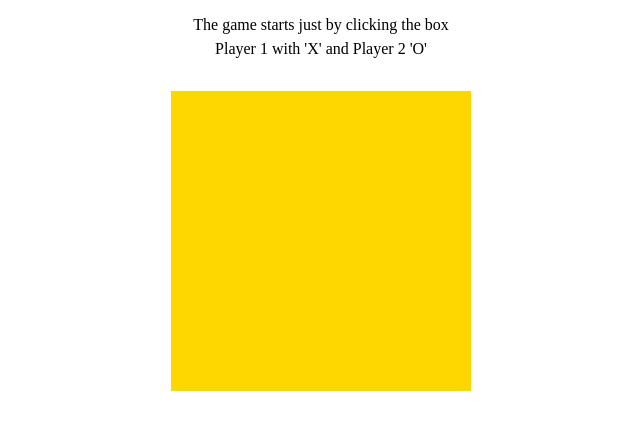
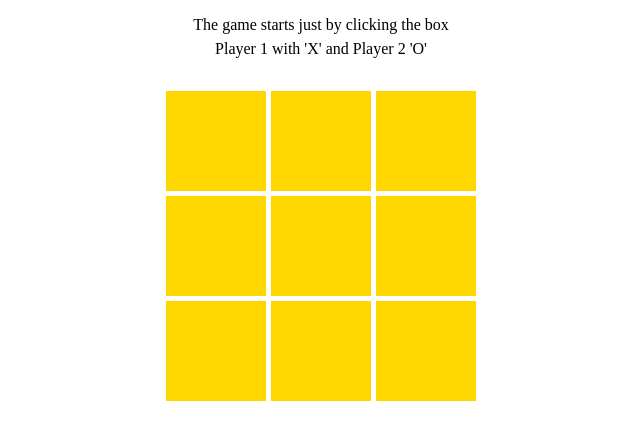
Before and after one commit to yihune21/tic_tac_toe, a plain HTML site: page index.html in a window 1280 px wide. Shown: the part 85-524 px from the top of the page, without its empty margins (319-959 px from the left). Drawn offline with Linux system fonts and the light colour scheme.

Commit message:
build the game board

```diff
--- a/css/styles.css
+++ b/css/styles.css
@@ -13,12 +13,20 @@ p {
 }
 .game__board {
   display: grid;
-  grid-template-columns: 1fr 1fr 1fr;
-  grid-template-rows: 1fr 1fr 1fr;
-  width: 30rem;
-  height: 30rem;
+  grid-template-columns: repeat(3, 1fr);
+  grid-template-rows: repeat(3, 1fr);
+  width: 10rem;
+  height: 10rem;
   background-color: gold;
-  gap: 0.2rem;
+  gap: 0.5rem;
+  justify-content: center;
+  align-items: center;
+}
+.game__board_item {
+  cursor: pointer;
+}
+.game__board_item:hover {
+  background-color: #fff;
 }
 .game__title {
   font-size: 4rem;
--- a/index.html
+++ b/index.html
@@ -11,7 +11,17 @@
       <h1 class="game__title">Tic Tac Toe</h1>
       <p class="game__instruction">The game starts just by clicking the box</p>
       <p class="game__player">Player 1 with 'X' and Player 2 'O'</p>
-      <div class="game__board"></div>
+      <div class="game__board">
+        <div class="game__board game__board_item"></div>
+        <div class="game__board game__board_item"></div>
+        <div class="game__board game__board_item"></div>
+        <div class="game__board game__board_item"></div>
+        <div class="game__board game__board_item"></div>
+        <div class="game__board game__board_item"></div>
+        <div class="game__board game__board_item"></div>
+        <div class="game__board game__board_item"></div>
+        <div class="game__board game__board_item"></div>
+      </div>
     </div>
   </body>
 </html>
```
Also changed, not shown: js/main.js (added).
